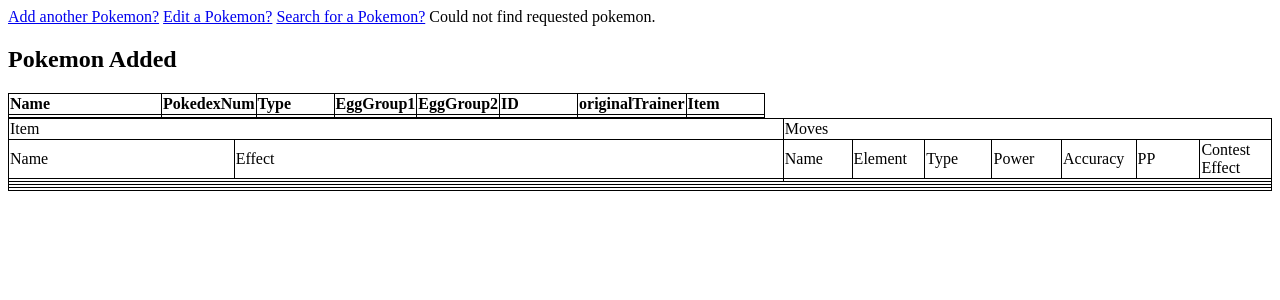
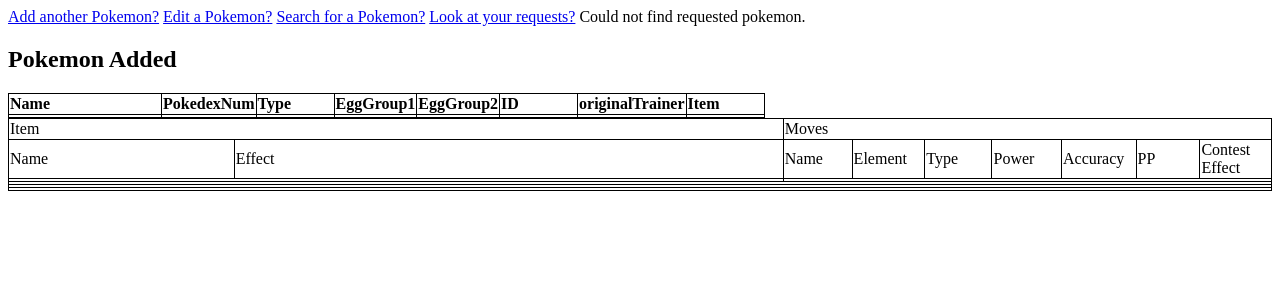
Before and after one commit to tdegenko/CSC296Final, a PHP site: page /add_pokemon.php in a window 1280 px wide. Shown: the top 300 px of the page. Run offline with PHP 8.4, Linux system fonts and the light colour scheme; the visitor is signed in with stand-in values (Sample User, id 1); data that the repository does not hold is empty; a stand-in replaces the project's code that opens the database connection.

Commit message:
more interlinking

```diff
--- a/add_pokemon.php
+++ b/add_pokemon.php
@@ -12,6 +12,7 @@ $attrs=mapToAttrs($_POST);
 	<a href="pokeAdd.php">Add another Pokemon?</a>
 	<a href="pokeEdit.php">Edit a Pokemon?</a>
 	<a href="pokeSearch.php">Search for a Pokemon?</a>
+	<a href="yourRequests.php">Look at your requests?</a>
     <style>
         table{
             border-collapse:collapse;
--- a/delete.php
+++ b/delete.php
@@ -13,6 +13,7 @@ $pkmn=Pokemon::findByAttrs($attrs);
 	<a href="pokeAdd.php">Add/delete another Pokemon?</a>
 	<a href="pokeEdit.php">Edit a Pokemon?</a>
 	<a href="pokeSearch.php">Search for a Pokemon?</a>
+	<a href="yourRequests.php">Look at your requests?</a>
     <style>
         table{
             border-collapse:collapse;
--- a/req.php
+++ b/req.php
@@ -11,6 +11,7 @@ require_once ('include.php');
 	<a href="pokeAdd.php">Add/delete another Pokemon?</a>
 	<a href="pokeEdit.php">Edit a Pokemon?</a>
 	<a href="pokeSearch.php">Search for a Pokemon?</a>
+	<a href="yourRequests.php">Look at your requests?</a>
     <style>
         table{
             border-collapse:collapse;
```
